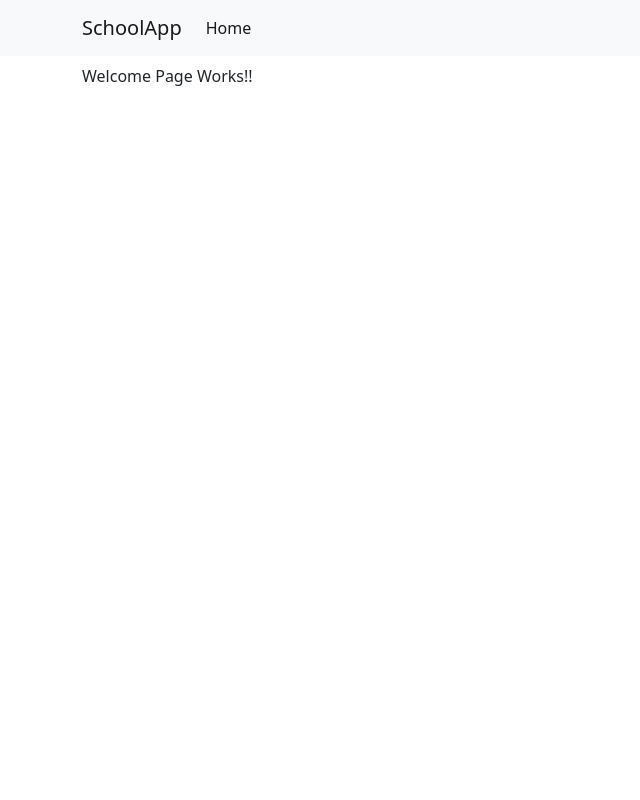
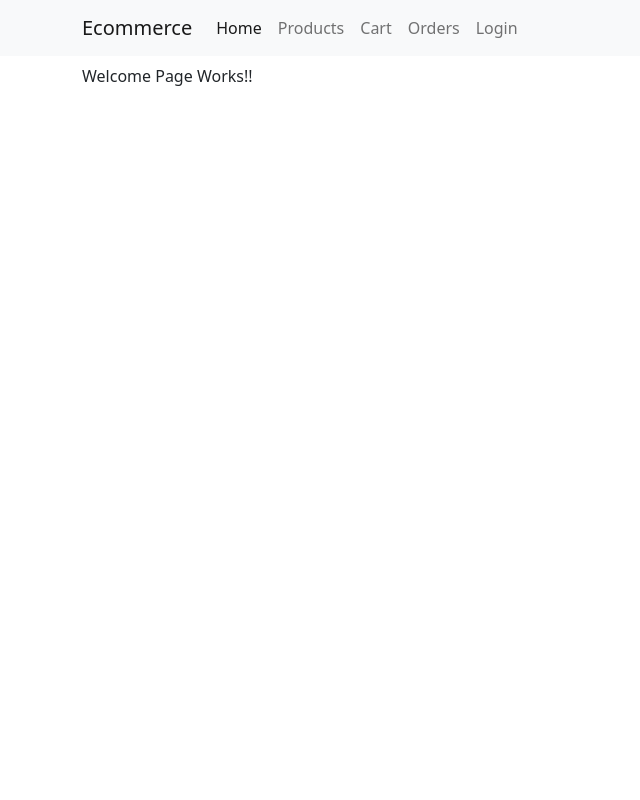
Before and after one commit to YoussefNour/Ecommerce-React-app, a React (Create React App) app: page / in a window 1280 px wide. Shown: the top 800 px of the page, without its empty margins (0-640 px from the left). Built offline with nearby package versions, Linux system fonts and the light colour scheme.

Commit message:
Adds Header Links

```diff
--- a/src/Components/Layout/header.js
+++ b/src/Components/Layout/header.js
@@ -5,7 +5,7 @@ function Header(props) {
     <nav className="navbar navbar-expand-md navbar-light bg-light">
       <div className="container">
         <NavLink className="navbar-brand" to={"/"}>
-          SchoolApp
+          Ecommerce
         </NavLink>
         <button
           className="navbar-toggler d-lg-none"
@@ -20,9 +20,29 @@ function Header(props) {
         </button>
         <div className="collapse navbar-collapse" id="collapsibleNavId">
           <ul className="navbar-nav me-auto mt-2 mt-lg-0">
-            <li className="nav-item active">
+            <li className="nav-item">
               <NavLink className="nav-link" to={"/"}>
-                Home <span className="visually-hidden">(current)</span>
+                Home
+              </NavLink>
+            </li>
+            <li className="nav-item">
+              <NavLink className="nav-link" to={"/products"}>
+                Products
+              </NavLink>
+            </li>
+            <li className="nav-item">
+              <NavLink className="nav-link" to={"/cart"}>
+                Cart
+              </NavLink>
+            </li>
+            <li className="nav-item">
+              <NavLink className="nav-link" to={"/orders"}>
+                Orders
+              </NavLink>
+            </li>
+            <li className="nav-item">
+              <NavLink className="nav-link" to={"/login"}>
+                Login
               </NavLink>
             </li>
           </ul>
```
